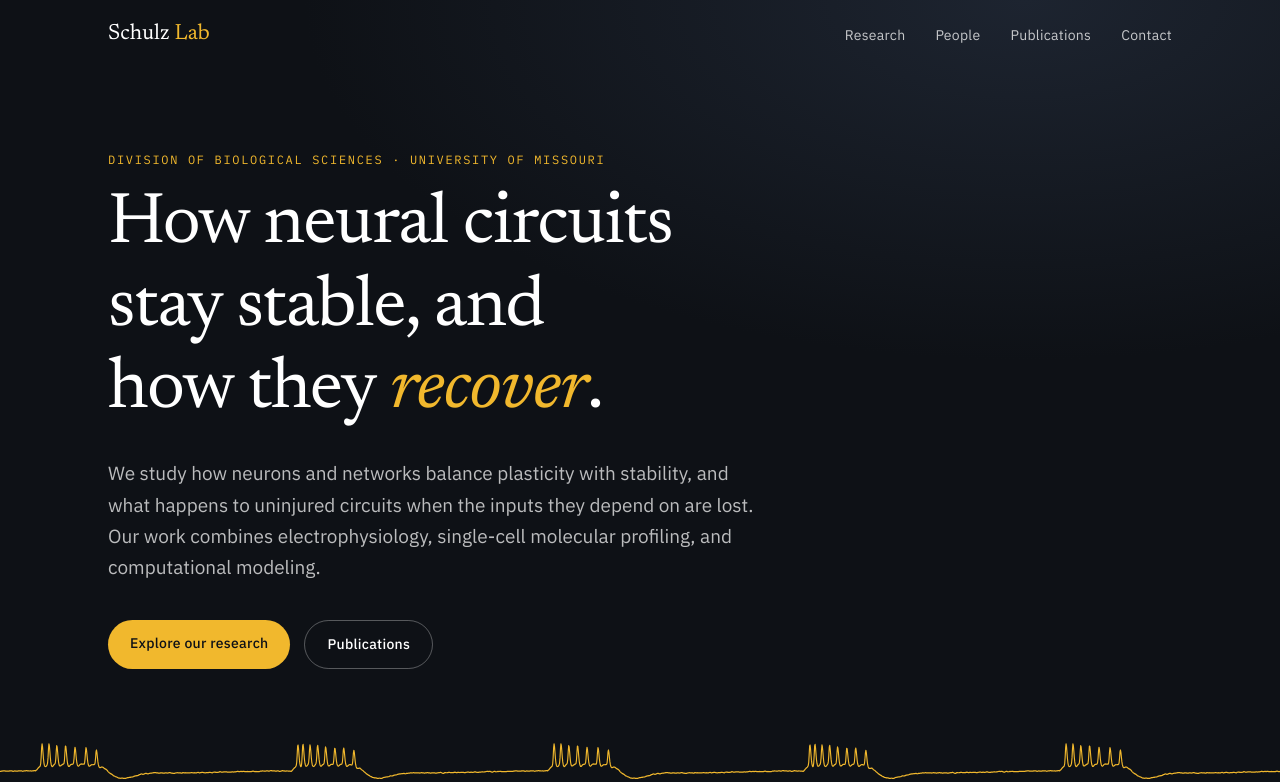
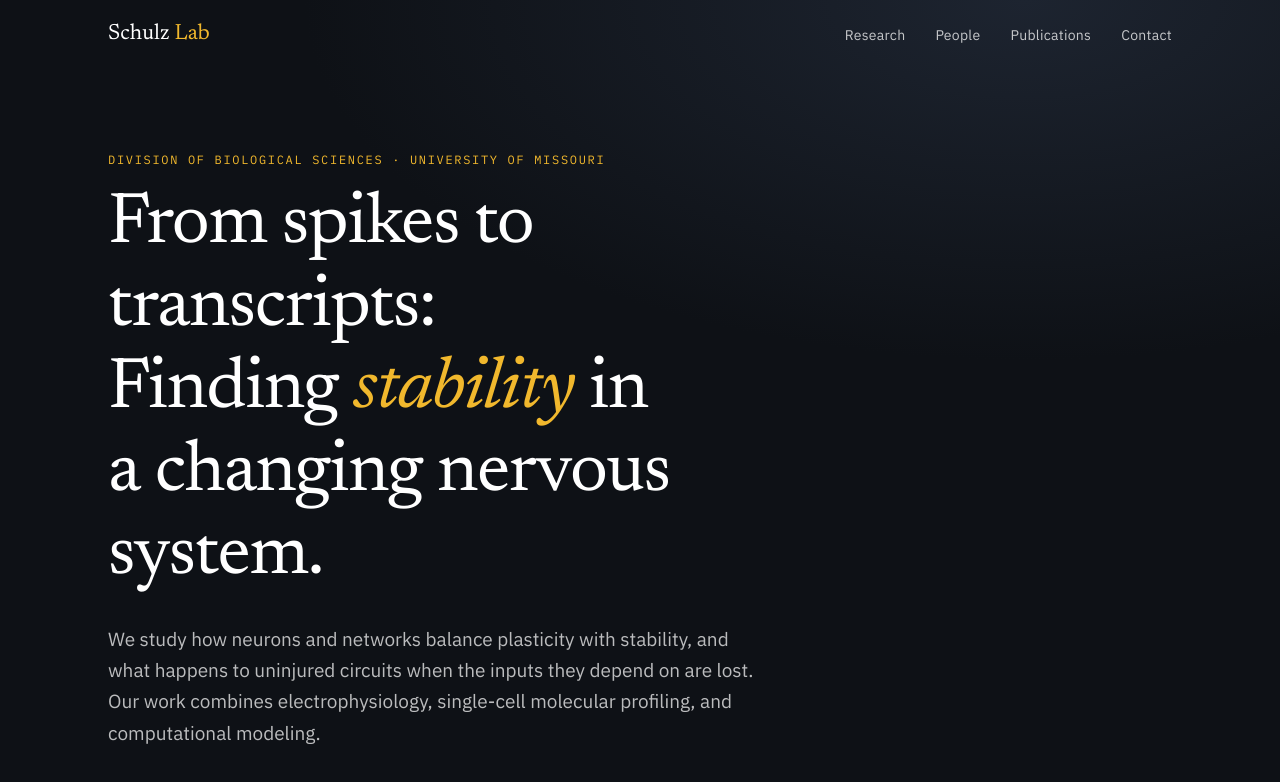
Before and after one commit to SuperCrabMan/schulz-lab, a plain HTML site: page index.html in a window 1280 px wide. Shown: the top 782 px of the page. Drawn offline with Linux system fonts and the light colour scheme.

Commit message:
Update index.html

```diff
--- a/index.html
+++ b/index.html
@@ -231,7 +231,7 @@
   <header class="hero" id="top">
     <div class="wrap">
       <p class="eyebrow">Division of Biological Sciences · University of Missouri</p>
-      <h1>How neural circuits stay stable, and how they <em>recover</em>.</h1>
+      <h1>From spikes to transcripts: Finding <em>stability</em> in a changing nervous system.</h1>
       <p class="lede">
         We study how neurons and networks balance plasticity with stability, and what happens to
         uninjured circuits when the inputs they depend on are lost. Our work combines electrophysiology,
```
